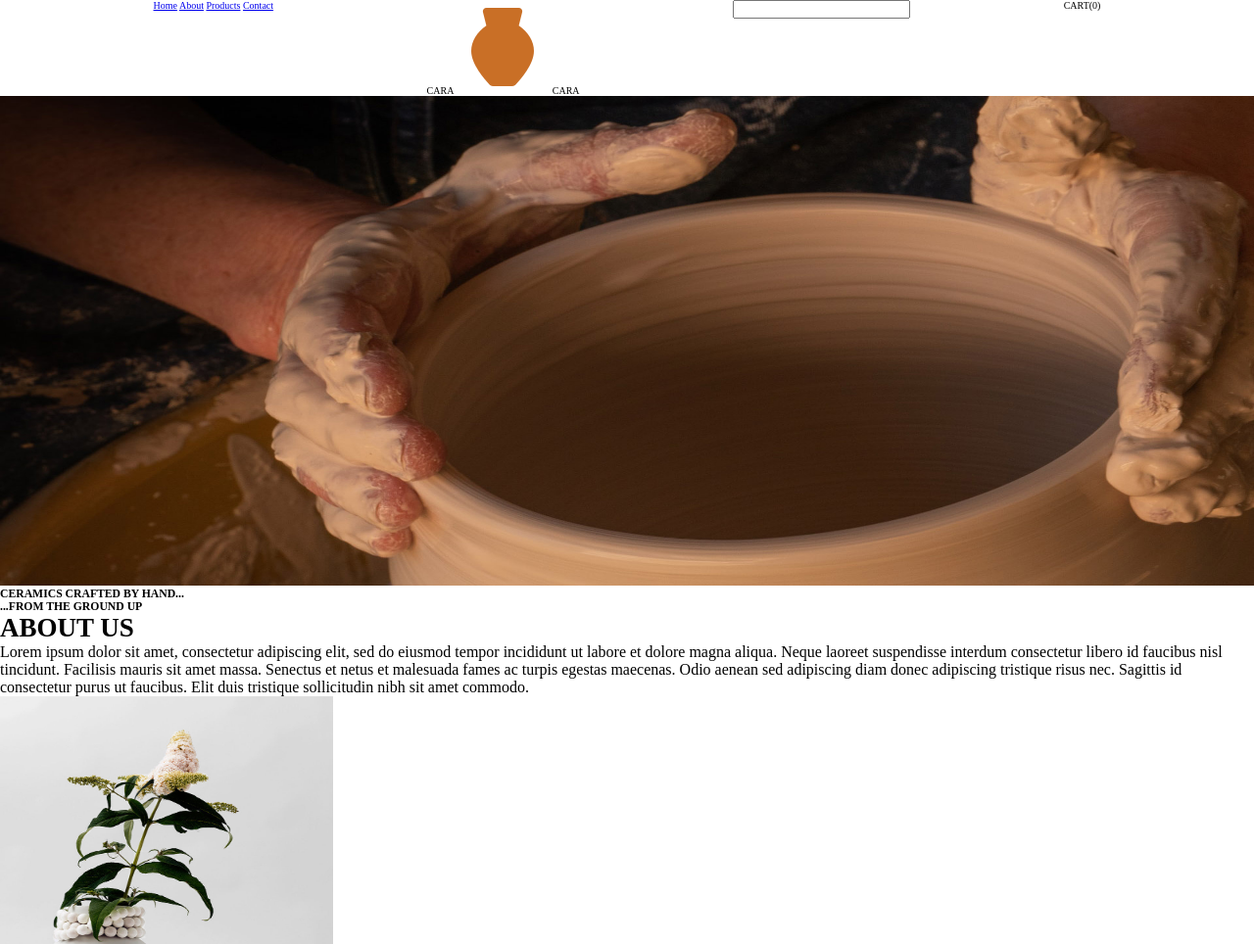
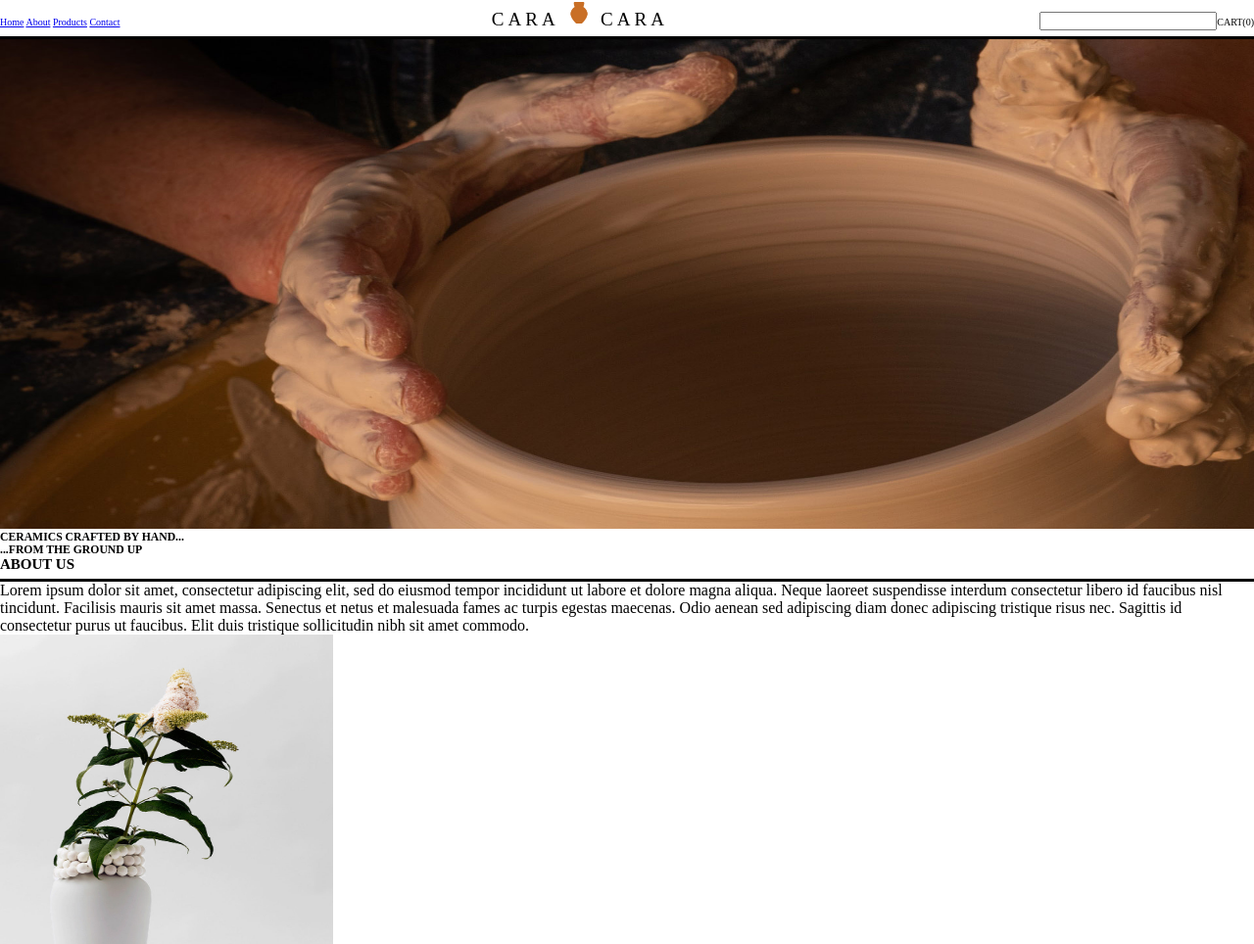
Before and after one commit to natalievmedrano/ecommerce-website, a plain HTML site: page index.html in a window 1280 px wide. Shown: the top 964 px of the page at 98% size. Drawn offline with Linux system fonts and the light colour scheme.

Commit message:
fixed section titles to be bigger and have black line under

```diff
--- a/index.html
+++ b/index.html
@@ -10,14 +10,14 @@
 </head>
 <body>
     <header>
-        <div class="flex-container justify-evenly">
+        <div class="flex-container justify-between border-bottom align-baseline">
             <nav>
                 <a href="#home">Home</a>
                 <a href="#about">About</a>
                 <a href="#products">Products</a>
                 <a href="#contact">Contact</a>
             </nav>
-            <div>CARA <img src="./assets/icons8-pottery-96.png" alt="clay pot"> CARA</div>
+            <div class="logo">CARA <img src="./assets/icons8-pottery-96.png" alt="clay pot"> CARA</div>
             <div><input type="search"></div> CART(0)
         </div>
     </header>
@@ -35,9 +35,9 @@
         </div>
 
     </section>
-    <section class="about">
-        <h1>ABOUT US</h1>
-        <p>
+    <section id="ABOUT">
+        <h1 class="border-bottom">ABOUT US</h1>
+            <div class="flex-container">
                 <div class="aboutus">
                 Lorem ipsum dolor sit amet, consectetur adipiscing elit, sed do eiusmod tempor incididunt
                     ut labore et dolore magna aliqua. Neque laoreet suspendisse interdum consectetur libero id
@@ -46,7 +46,7 @@
                     risus nec. Sagittis id consectetur purus ut faucibus. Elit duis tristique sollicitudin nibh sit
                     amet commodo.
                 </div>
-        </p>
+            </div>
         <div class="left">
             <div class="leftimage">
                 <img src="./assets/Vase_Dame_2048x2048.jpg" alt=" flower vase with a lilac" width="340px" height="400px">
@@ -82,8 +82,9 @@
 
     </section>
 
+    <section id="PRODUCTS">
     <section class="Products">
-        <div class="section title">Products</div>
+        <h1 class="section title">OUR PRODUCTS</h1>
         <div class="products">
             <div class="description"></div>
             <div class="productpictures"></div>
@@ -104,6 +105,7 @@
             <button class="cart">ADD TO CART</button>
         </div>
 
+    </section>
     </section>
     <section class="Products">
         <div class="products">
@@ -245,7 +247,7 @@
                 <img src="./assets/oriento-l0ah3UBLppo-unsplash.jpg" alt="" width="200 px" height="200 px">
         </div>
         <div class="text">
-            <span class="product title">CAMPEÃO VASE/span>
+            <span class="product title">CAMPEÃO VASE</span>
             <span class="price">$37.00</span>
         </div>
         <div class="information">
@@ -324,8 +326,6 @@
                 </p>
             </div>
         </section>
-        <section class="copyright">&#64;Copyright 2015 - 2020</section>
-       </section>
     </footer>
 
 
--- a/styles.css
+++ b/styles.css
@@ -10,6 +10,11 @@ html{
 
 }
 
+.header{
+    padding: 12px 84px;
+    box-shadow: 0px 3px 12 px #707070;
+}
+
 .flex-container{
     display: flex;
 }
@@ -18,10 +23,27 @@ html{
     justify-content: space-evenly;
 }
 
+.justify-between{
+    justify-content: space-between;
+}
+
+.align-baseline{
+    align-items: baseline;
+}
+
 .logo{
-    background-color: brown;
-    font-size: 3em;
+    font-size: 19px;
     margin: 0 auto;
+    letter-spacing: 4px;
+}
+
+.logo img{
+    width: 26px;
+}
+
+.border-bottom{
+    border-bottom: black solid 3px;
+    padding-bottom: 6px;
 }
 
 .body{
@@ -38,7 +60,6 @@ html{
 }
 
 .rightimage{
-    float: right;
     margin-right: auto;
 }
 
```
Lines whose indentation alone changed are shown as unchanged.
